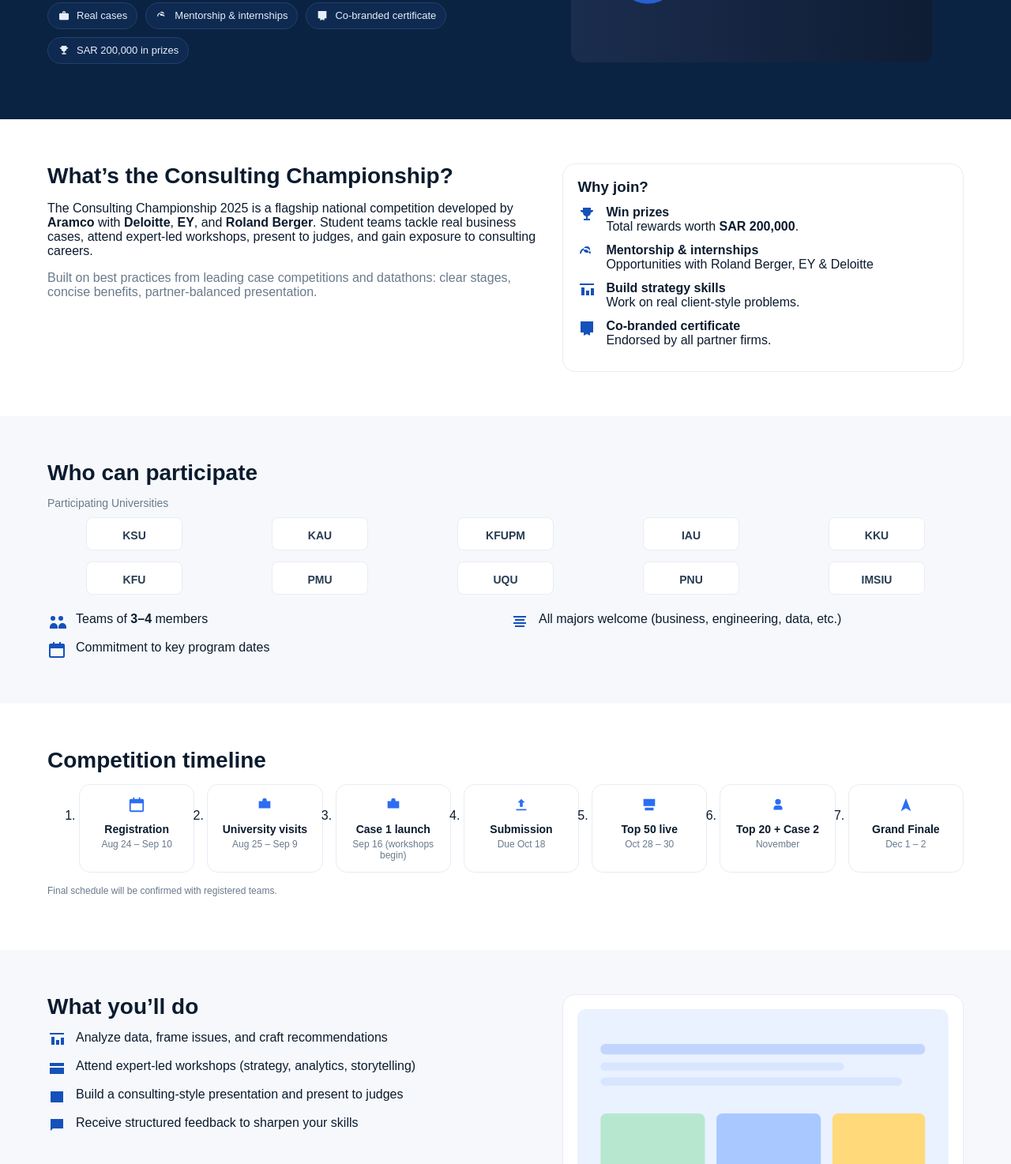
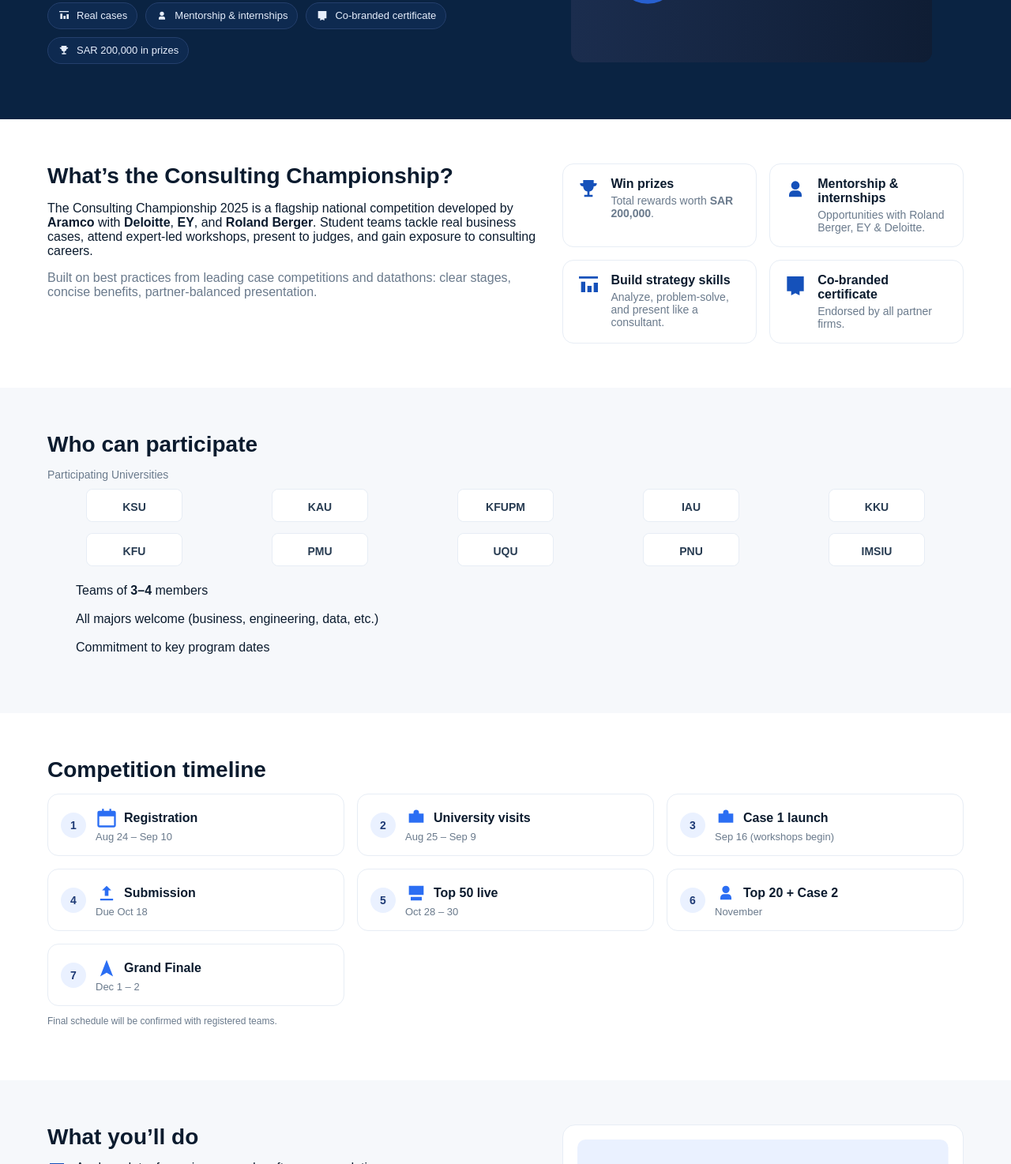
Before and after one commit to Aziz272379/my-site, a plain HTML site: page index.html in a window 1280 px wide. Shown: the part 345-1819 px from the top of the page at 79% size. Drawn offline with Linux system fonts and the light colour scheme.

Commit message:
Update index.html

```diff
--- a/index.html
+++ b/index.html
@@ -17,6 +17,7 @@
     --bg:#ffffff;
     --panel:#f6f8fb;
     --border:#e7edf5;
+    --card:#ffffff;
   }
 
   html,body{
@@ -58,14 +59,31 @@
   .muted{color:var(--muted)}
   .two-col{display:grid;grid-template-columns:1.1fr .9fr;gap:32px;align-items:flex-start}
 
-  /* ===== Icon rows / lists (no bullets) ===== */
+  /* ===== Cards & icon rows ===== */
+  .card{background:var(--card);border:1px solid var(--border);border-radius:16px;padding:18px}
   .icon-row{display:flex;gap:12px;align-items:flex-start;margin:12px 0}
   .icon-row svg{width:24px;height:24px;flex:0 0 24px;color:var(--blue)}
-  .card{background:#fff;border:1px solid var(--border);border-radius:16px;padding:18px}
 
-  /* ===== Eligibility grid ===== */
-  .grid-2{display:grid;grid-template-columns:repeat(2,minmax(0,1fr));gap:12px}
-  .grid-2 .icon-row{margin:0}
+  /* ===== NEW: Benefits grid (2×2) ===== */
+  .benefits-grid{
+    display:grid;
+    grid-template-columns:repeat(2,minmax(0,1fr));
+    gap:16px;
+  }
+  .benefit-card{
+    background:var(--card);
+    border:1px solid var(--border);
+    border-radius:14px;
+    padding:16px;
+    display:flex;
+    gap:12px;
+    align-items:flex-start;
+  }
+  .benefit-icon{
+    width:32px;height:32px;flex:0 0 32px;color:var(--blue);
+  }
+  .benefit-title{margin:0;font-weight:700}
+  .benefit-text{margin:4px 0 0;color:var(--muted);font-size:14px}
 
   /* ===== Universities logo grid ===== */
   .uni-block{margin-top:10px}
@@ -78,12 +96,30 @@
   .uni-badge{width:120px;height:40px;border:1px solid var(--border);border-radius:8px;background:#fff}
   .uni-badge text{font-size:14px;font-weight:700;fill:#283c52;dominant-baseline:middle;text-anchor:middle}
 
-  /* ===== Timeline ===== */
-  .timeline{display:grid;grid-template-columns:repeat(7,1fr);gap:16px;margin-top:8px}
-  .milestone{background:#fff;border:1px solid var(--border);border-radius:14px;padding:14px;text-align:center}
-  .milestone svg{width:22px;height:22px;margin:0 auto 8px;color:#2b6ef3}
-  .milestone h3{font-size:14px;margin:0}
-  .milestone p{font-size:12px;margin:4px 0 0;color:var(--muted)}
+  /* ===== NEW: Structured timeline ===== */
+  .timeline-grid{
+    list-style:none;padding:0;margin:12px 0 0;
+    display:grid;
+    grid-template-columns:repeat(3, minmax(0,1fr));
+    gap:16px;
+  }
+  .tl-card{
+    background:var(--card);
+    border:1px solid var(--border);
+    border-radius:14px;
+    padding:16px;
+    text-align:left;
+    display:grid;grid-template-columns:auto 1fr;gap:12px;align-items:center;
+  }
+  .tl-step{
+    width:32px;height:32px;border-radius:50%;
+    background:#eaf1ff;color:#1f3b76;
+    display:flex;align-items:center;justify-content:center;
+    font-weight:700;font-size:14px;
+  }
+  .tl-icon{width:28px;height:28px;color:#2b6ef3}
+  .tl-title{margin:0;font-size:16px;font-weight:700}
+  .tl-date{margin:2px 0 0;font-size:13px;color:var(--muted)}
 
   /* ===== CTA block & footer ===== */
   .final-cta{background:#0c2547;color:#fff;text-align:center}
@@ -95,40 +131,30 @@
 
   @media (max-width:1000px){
     .hero-grid,.two-col{grid-template-columns:1fr}
-    .timeline{grid-template-columns:repeat(2,1fr)}
-    .grid-2{grid-template-columns:1fr}
     .uni-logos{grid-template-columns:repeat(3,1fr)}
+    .timeline-grid{grid-template-columns:repeat(2, minmax(0,1fr))}
+  }
+  @media (max-width:640px){
+    .timeline-grid{grid-template-columns:1fr}
+    .benefits-grid{grid-template-columns:1fr}
   }
 </style>
 
 <!-- ===== SVG ICON SPRITE (inline, high-res & recolorable) ===== -->
 <svg aria-hidden="true" width="0" height="0" style="position:absolute">
   <defs>
-    <symbol id="i-case" viewBox="0 0 24 24"><path fill="currentColor" d="M9 7V6a3 3 0 0 1 3-3h0a3 3 0 0 1 3 3v1h4a2 2 0 0 1 2 2v4.1l-9 3l-9-3V9a2 2 0 0 1 2-2h4zm2 0h2V6a1 1 0 0 0-1-1h0a1 1 0 0 0-1 1v1zM3 13.2V18a2 2 0 0 0 2 2h14a2 2 0 0 0 2-2v-4.8l-9 3z"/></symbol>
-    <symbol id="i-mentor" viewBox="0 0 24 24"><path fill="currentColor" d="M12 12a4 4 0 1 0-4-4a4 4 0 0 0 4 4m5 1h-2a5 5 0 0 0-10 0H3a7 7 0 0 1 14 0z"/></symbol>
+    <!-- (existing icons kept) -->
+    <symbol id="i-trophy" viewBox="0 0 24 24"><path fill="currentColor" d="M7 3h10v3h3a3 3 0 0 1-3 3a5 5 0 0 1-4 4.9V17h3v2H8v-2h3v-3.1A5 5 0 0 1 7 9a3 3 0 0 1-3-3h3z"/></symbol>
+    <symbol id="i-mentor" viewBox="0 0 24 24"><path fill="currentColor" d="M12 12a4 4 0 1 0-4-4a4 4 0 0 0 4 4m6 7v-2a4 4 0 0 0-4-4H10a4 4 0 0 0-4 4v2z"/></symbol>
+    <symbol id="i-analysis" viewBox="0 0 24 24"><path fill="currentColor" d="M3 3h18v2H3zm2 5h4v10H5zm6 4h4v6h-4zm6-3h4v9h-4z"/></symbol>
     <symbol id="i-certificate" viewBox="0 0 24 24"><path fill="currentColor" d="M4 3h16v14H4zM8 21l4-2l4 2v-4H8z"/></symbol>
-    <symbol id="i-trophy" viewBox="0 0 24 24"><path fill="currentColor" d="M7 3h10v3h3a3 3 0 0 1-3 3a5 5 0 0 1-4 4.9V17h3v2H8v-2h3v-3.1A5 5 0 0 1 7 9a3 3 0 0 1-3-3h3z"/></symbol>
-    <symbol id="i-student" viewBox="0 0 24 24"><path fill="currentColor" d="M12 3l9 4l-9 4L3 7l9-4zm0 6l7 3v3l-7-3l-7 3v-3z"/></symbol>
-    <symbol id="i-team" viewBox="0 0 24 24"><path fill="currentColor" d="M7 11a3 3 0 1 0 0-6a3 3 0 0 0 0 6m10 0a3 3 0 1 0 0-6a3 3 0 0 0 0 6M3 21v-2a5 5 0 0 1 5-5h0a5 5 0 0 1 5 5v2zm11 0v-2a5 5 0 0 1 5-5h0a5 5 0 0 1 5 5v2z"/></symbol>
-    <symbol id="i-majors" viewBox="0 0 24 24"><path fill="currentColor" d="M4 5h16v2H4zm2 4h12v2H6zm-2 4h16v2H4zm2 4h12v2H6z"/></symbol>
-    <symbol id="i-calendar" viewBox="0 0 24 24"><path fill="currentColor" d="M7 2h2v2h6V2h2v2h3a2 2 0 0 1 2 2v14a2 2 0 0 1-2 2H4a2 2 0 0 1-2-2V6a2 2 0 0 1 2-2h3V2zm13 8H4v10h16V10z"/></symbol>
+    <!-- timeline-specific -->
+    <symbol id="i-cal" viewBox="0 0 24 24"><path fill="currentColor" d="M7 2h2v2h6V2h2v2h3a2 2 0 0 1 2 2v14a2 2 0 0 1-2 2H4a2 2 0 0 1-2-2V6a2 2 0 0 1 2-2h3V2zm13 8H4v10h16V10z"/></symbol>
     <symbol id="i-brief" viewBox="0 0 24 24"><path fill="currentColor" d="M4 7h16v10H4zM9 7V6a3 3 0 0 1 3-3a3 3 0 0 1 3 3v1z"/></symbol>
     <symbol id="i-upload" viewBox="0 0 24 24"><path fill="currentColor" d="M5 20h14v-2H5zM12 4l5 5h-3v6h-4V9H7z"/></symbol>
     <symbol id="i-present" viewBox="0 0 24 24"><path fill="currentColor" d="M4 4h16v10H4zM6 16h12v4H6z"/></symbol>
     <symbol id="i-mentorship" viewBox="0 0 24 24"><path fill="currentColor" d="M12 12a4 4 0 1 0-4-4a4 4 0 0 0 4 4m6 7v-2a4 4 0 0 0-4-4H10a4 4 0 0 0-4 4v2z"/></symbol>
     <symbol id="i-finale" viewBox="0 0 24 24"><path fill="currentColor" d="M5 21l7-18l7 18l-7-4z"/></symbol>
-    <symbol id="i-analysis" viewBox="0 0 24 24"><path fill="currentColor" d="M3 3h18v2H3zm2 5h4v10H5zm6 4h4v6h-4zm6-3h4v9h-4z"/></symbol>
-    <symbol id="i-workshop" viewBox="0 0 24 24"><path fill="currentColor" d="M3 5h18v4H3zM3 11h18v8H3z"/></symbol>
-    <symbol id="i-deck" viewBox="0 0 24 24"><path fill="currentColor" d="M4 5h16v14H4zM7 8h10v2H7zm0 4h6v2H7z"/></symbol>
-    <symbol id="i-feedback" viewBox="0 0 24 24"><path fill="currentColor" d="M4 4h16v12H7l-3 3z"/></symbol>
-    <symbol id="i-form" viewBox="0 0 24 24"><path fill="currentColor" d="M5 3h14v18H5zM8 7h8v2H8zm0 4h8v2H8zm0 4h6v2H8z"/></symbol>
-    <symbol id="i-member" viewBox="0 0 24 24"><path fill="currentColor" d="M12 12a4 4 0 1 0-4-4a4 4 0 0 0 4 4m6 7v-2a6 6 0 0 0-12 0v2z"/></symbol>
-    <symbol id="i-leader" viewBox="0 0 24 24"><path fill="currentColor" d="M12 2l3 6l6 .5l-4.5 4l1.5 6l-6-3.5L6 18.5l1.5-6L3 8.5L9 8z"/></symbol>
-    <symbol id="i-email" viewBox="0 0 24 24"><path fill="currentColor" d="M2 6h20v12H2zM4 8l8 5l8-5"/></symbol>
-    <symbol id="i-guide" viewBox="0 0 24 24"><path fill="currentColor" d="M6 3h12v18H6zM8 6h8v2H8zm0 4h8v2H8z"/></symbol>
-    <symbol id="i-unlock" viewBox="0 0 24 24"><path fill="currentColor" d="M17 8V7a5 5 0 0 0-10 0h2a3 3 0 1 1 6 0v1h1a2 2 0 0 1 2 2v9a2 2 0 0 1-2 2H7a2 2 0 0 1-2-2v-9a2 2 0 0 1 2-2z"/></symbol>
-    <symbol id="i-advance" viewBox="0 0 24 24"><path fill="currentColor" d="M4 12h12l-5-5l1.4-1.4L22 13l-9.6 7.4L11 19l5-5H4z"/></symbol>
-    <symbol id="i-chat" viewBox="0 0 24 24"><path fill="currentColor" d="M4 4h16v10H7l-3 3z"/></symbol>
   </defs>
 </svg>
 </head>
@@ -140,7 +166,6 @@
   <div class="container">
     <span class="ribbon-text">Powered by <strong>Aramco</strong> in collaboration with <strong>EY</strong>, <strong>Deloitte</strong>, and <strong>Roland Berger</strong></span>
     <div class="logo-strip" role="img" aria-label="Partner logos">
-      <!-- Replace these placeholder badges with official SVG wordmarks if desired -->
       <svg class="logo-badge" viewBox="0 0 64 24" aria-label="Aramco"><text x="6" y="16">Aramco</text></svg>
       <svg class="logo-badge" viewBox="0 0 64 24" aria-label="EY"><text x="24" y="16">EY</text></svg>
       <svg class="logo-badge" viewBox="0 0 84 24" aria-label="Deloitte"><text x="6" y="16">Deloitte</text></svg>
@@ -156,18 +181,17 @@
       <h1>Consulting Championship 2025</h1>
       <p class="subhead">A national program empowering Saudi university students to solve real business cases judged by global consulting firms.</p>
       <div>
-        <a href="https://consultingchampionship2025.cognistreamer.com" class="cta cta-primary">Register Now</a>
+        <a href="https://consultingchampionship2025.cognistreamer.com" target="_blank" rel="noopener" class="cta cta-primary">Register Now</a>
         <a href="#about" class="cta cta-secondary">How it works</a>
       </div>
       <div class="value-chips" aria-label="Key value points">
-        <span class="chip"><svg><use href="#i-case"/></svg>Real cases</span>
+        <span class="chip"><svg><use href="#i-analysis"/></svg>Real cases</span>
         <span class="chip"><svg><use href="#i-mentor"/></svg>Mentorship & internships</span>
         <span class="chip"><svg><use href="#i-certificate"/></svg>Co-branded certificate</span>
         <span class="chip"><svg><use href="#i-trophy"/></svg>SAR 200,000 in prizes</span>
       </div>
     </div>
 
-    <!-- Hero visual (SVG illustration placeholder) -->
     <figure class="hero-art" aria-label="Students collaborating during a case workshop">
       <svg viewBox="0 0 800 520" role="img" aria-hidden="true">
         <defs>
@@ -190,7 +214,7 @@
 
 <main>
 
-  <!-- ===== About + Why Join ===== -->
+  <!-- ===== About + Why Join (now 2×2 grid) ===== -->
   <section id="about" class="section">
     <div class="container two-col">
       <div>
@@ -199,40 +223,60 @@
         <p class="muted">Built on best practices from leading case competitions and datathons: clear stages, concise benefits, partner-balanced presentation.</p>
       </div>
 
-      <aside class="card" aria-label="Why join">
-        <h3 style="margin:0 0 6px;">Why join?</h3>
-        <div class="icon-row"><svg><use href="#i-trophy"/></svg><div><strong>Win prizes</strong><br/>Total rewards worth <strong>SAR 200,000</strong>.</div></div>
-        <div class="icon-row"><svg><use href="#i-mentor"/></svg><div><strong>Mentorship & internships</strong><br/>Opportunities with Roland Berger, EY & Deloitte</div></div>
-        <div class="icon-row"><svg><use href="#i-analysis"/></svg><div><strong>Build strategy skills</strong><br/>Work on real client-style problems.</div></div>
-        <div class="icon-row"><svg><use href="#i-certificate"/></svg><div><strong>Co-branded certificate</strong><br/>Endorsed by all partner firms.</div></div>
-      </aside>
+      <!-- NEW: benefits grid (prize first) -->
+      <div class="benefits-grid" aria-label="Why join">
+        <div class="benefit-card">
+          <svg class="benefit-icon"><use href="#i-trophy"/></svg>
+          <div>
+            <p class="benefit-title">Win prizes</p>
+            <p class="benefit-text">Total rewards worth <strong>SAR 200,000</strong>.</p>
+          </div>
+        </div>
+        <div class="benefit-card">
+          <svg class="benefit-icon"><use href="#i-mentor"/></svg>
+          <div>
+            <p class="benefit-title">Mentorship & internships</p>
+            <p class="benefit-text">Opportunities with Roland Berger, EY & Deloitte.</p>
+          </div>
+        </div>
+        <div class="benefit-card">
+          <svg class="benefit-icon"><use href="#i-analysis"/></svg>
+          <div>
+            <p class="benefit-title">Build strategy skills</p>
+            <p class="benefit-text">Analyze, problem‑solve, and present like a consultant.</p>
+          </div>
+        </div>
+        <div class="benefit-card">
+          <svg class="benefit-icon"><use href="#i-certificate"/></svg>
+          <div>
+            <p class="benefit-title">Co‑branded certificate</p>
+            <p class="benefit-text">Endorsed by all partner firms.</p>
+          </div>
+        </div>
+      </div>
     </div>
   </section>
 
-  <!-- ===== Eligibility (now with 10 university logos) ===== -->
+  <!-- ===== Eligibility (logos kept) ===== -->
   <section class="section alt">
     <div class="container">
       <h2>Who can participate</h2>
-
-      <!-- Participating universities: logos only -->
       <div class="uni-block" aria-label="Participating universities">
         <div class="uni-title">Participating Universities</div>
         <div class="uni-logos">
-          <!-- Placeholder badges — replace with official SVG wordmarks as needed -->
-          <svg class="uni-badge" viewBox="0 0 120 40" aria-label="King Saud University (KSU)"><rect width="120" height="40" rx="8" fill="#fff"/><text x="60" y="23">KSU</text></svg>
-          <svg class="uni-badge" viewBox="0 0 120 40" aria-label="King Abdulaziz University (KAU)"><rect width="120" height="40" rx="8" fill="#fff"/><text x="60" y="23">KAU</text></svg>
+          <svg class="uni-badge" viewBox="0 0 120 40" aria-label="KSU"><rect width="120" height="40" rx="8" fill="#fff"/><text x="60" y="23">KSU</text></svg>
+          <svg class="uni-badge" viewBox="0 0 120 40" aria-label="KAU"><rect width="120" height="40" rx="8" fill="#fff"/><text x="60" y="23">KAU</text></svg>
           <svg class="uni-badge" viewBox="0 0 120 40" aria-label="KFUPM"><rect width="120" height="40" rx="8" fill="#fff"/><text x="60" y="23">KFUPM</text></svg>
-          <svg class="uni-badge" viewBox="0 0 120 40" aria-label="Imam Abdulrahman Bin Faisal (IAU)"><rect width="120" height="40" rx="8" fill="#fff"/><text x="60" y="23">IAU</text></svg>
-          <svg class="uni-badge" viewBox="0 0 120 40" aria-label="King Khalid University (KKU)"><rect width="120" height="40" rx="8" fill="#fff"/><text x="60" y="23">KKU</text></svg>
-          <svg class="uni-badge" viewBox="0 0 120 40" aria-label="King Faisal University (KFU)"><rect width="120" height="40" rx="8" fill="#fff"/><text x="60" y="23">KFU</text></svg>
-          <svg class="uni-badge" viewBox="0 0 120 40" aria-label="Prince Mohammad Bin Fahd (PMU)"><rect width="120" height="40" rx="8" fill="#fff"/><text x="60" y="23">PMU</text></svg>
-          <svg class="uni-badge" viewBox="0 0 120 40" aria-label="Umm Al-Qura (UQU)"><rect width="120" height="40" rx="8" fill="#fff"/><text x="60" y="23">UQU</text></svg>
-          <svg class="uni-badge" viewBox="0 0 120 40" aria-label="Princess Nourah (PNU)"><rect width="120" height="40" rx="8" fill="#fff"/><text x="60" y="23">PNU</text></svg>
-          <svg class="uni-badge" viewBox="0 0 120 40" aria-label="Imam Mohammad Ibn Saud (IMSIU)"><rect width="120" height="40" rx="8" fill="#fff"/><text x="60" y="23">IMSIU</text></svg>
+          <svg class="uni-badge" viewBox="0 0 120 40" aria-label="IAU"><rect width="120" height="40" rx="8" fill="#fff"/><text x="60" y="23">IAU</text></svg>
+          <svg class="uni-badge" viewBox="0 0 120 40" aria-label="KKU"><rect width="120" height="40" rx="8" fill="#fff"/><text x="60" y="23">KKU</text></svg>
+          <svg class="uni-badge" viewBox="0 0 120 40" aria-label="KFU"><rect width="120" height="40" rx="8" fill="#fff"/><text x="60" y="23">KFU</text></svg>
+          <svg class="uni-badge" viewBox="0 0 120 40" aria-label="PMU"><rect width="120" height="40" rx="8" fill="#fff"/><text x="60" y="23">PMU</text></svg>
+          <svg class="uni-badge" viewBox="0 0 120 40" aria-label="UQU"><rect width="120" height="40" rx="8" fill="#fff"/><text x="60" y="23">UQU</text></svg>
+          <svg class="uni-badge" viewBox="0 0 120 40" aria-label="PNU"><rect width="120" height="40" rx="8" fill="#fff"/><text x="60" y="23">PNU</text></svg>
+          <svg class="uni-badge" viewBox="0 0 120 40" aria-label="IMSIU"><rect width="120" height="40" rx="8" fill="#fff"/><text x="60" y="23">IMSIU</text></svg>
         </div>
       </div>
 
-      <!-- Remaining eligibility items (icons, no bullets) -->
       <div class="grid-2" style="margin-top:22px" role="list">
         <div class="icon-row" role="listitem"><svg><use href="#i-team"/></svg><div>Teams of <strong>3–4</strong> members</div></div>
         <div class="icon-row" role="listitem"><svg><use href="#i-majors"/></svg><div>All majors welcome (business, engineering, data, etc.)</div></div>
@@ -241,24 +285,95 @@
     </div>
   </section>
 
-  <!-- ===== Timeline ===== -->
+  <!-- ===== Competition timeline (restructured) ===== -->
   <section class="section">
     <div class="container">
       <h2>Competition timeline</h2>
-      <ol class="timeline">
-        <li class="milestone"><svg><use href="#i-calendar"/></svg><h3>Registration</h3><p>Aug 24 – Sep 10</p></li>
-        <li class="milestone"><svg><use href="#i-brief"/></svg><h3>University visits</h3><p>Aug 25 – Sep 9</p></li>
-        <li class="milestone"><svg><use href="#i-brief"/></svg><h3>Case 1 launch</h3><p>Sep 16 (workshops begin)</p></li>
-        <li class="milestone"><svg><use href="#i-upload"/></svg><h3>Submission</h3><p>Due Oct 18</p></li>
-        <li class="milestone"><svg><use href="#i-present"/></svg><h3>Top 50 live</h3><p>Oct 28 – 30</p></li>
-        <li class="milestone"><svg><use href="#i-mentorship"/></svg><h3>Top 20 + Case 2</h3><p>November</p></li>
-        <li class="milestone"><svg><use href="#i-finale"/></svg><h3>Grand Finale</h3><p>Dec 1 – 2</p></li>
+
+      <ol class="timeline-grid">
+        <li class="tl-card">
+          <div class="tl-step">1</div>
+          <div>
+            <div style="display:flex;gap:8px;align-items:center">
+              <svg class="tl-icon"><use href="#i-cal"/></svg>
+              <p class="tl-title">Registration</p>
+            </div>
+            <p class="tl-date">Aug 24 – Sep 10</p>
+          </div>
+        </li>
+
+        <li class="tl-card">
+          <div class="tl-step">2</div>
+          <div>
+            <div style="display:flex;gap:8px;align-items:center">
+              <svg class="tl-icon"><use href="#i-brief"/></svg>
+              <p class="tl-title">University visits</p>
+            </div>
+            <p class="tl-date">Aug 25 – Sep 9</p>
+          </div>
+        </li>
+
+        <li class="tl-card">
+          <div class="tl-step">3</div>
+          <div>
+            <div style="display:flex;gap:8px;align-items:center">
+              <svg class="tl-icon"><use href="#i-brief"/></svg>
+              <p class="tl-title">Case 1 launch</p>
+            </div>
+            <p class="tl-date">Sep 16 (workshops begin)</p>
+          </div>
+        </li>
+
+        <li class="tl-card">
+          <div class="tl-step">4</div>
+          <div>
+            <div style="display:flex;gap:8px;align-items:center">
+              <svg class="tl-icon"><use href="#i-upload"/></svg>
+              <p class="tl-title">Submission</p>
+            </div>
+            <p class="tl-date">Due Oct 18</p>
+          </div>
+        </li>
+
+        <li class="tl-card">
+          <div class="tl-step">5</div>
+          <div>
+            <div style="display:flex;gap:8px;align-items:center">
+              <svg class="tl-icon"><use href="#i-present"/></svg>
+              <p class="tl-title">Top 50 live</p>
+            </div>
+            <p class="tl-date">Oct 28 – 30</p>
+          </div>
+        </li>
+
+        <li class="tl-card">
+          <div class="tl-step">6</div>
+          <div>
+            <div style="display:flex;gap:8px;align-items:center">
+              <svg class="tl-icon"><use href="#i-mentorship"/></svg>
+              <p class="tl-title">Top 20 + Case 2</p>
+            </div>
+            <p class="tl-date">November</p>
+          </div>
+        </li>
+
+        <li class="tl-card">
+          <div class="tl-step">7</div>
+          <div>
+            <div style="display:flex;gap:8px;align-items:center">
+              <svg class="tl-icon"><use href="#i-finale"/></svg>
+              <p class="tl-title">Grand Finale</p>
+            </div>
+            <p class="tl-date">Dec 1 – 2</p>
+          </div>
+        </li>
       </ol>
+
       <p class="small muted">Final schedule will be confirmed with registered teams.</p>
     </div>
   </section>
 
-  <!-- ===== What You'll Do ===== -->
+  <!-- ===== What You'll Do (unchanged) ===== -->
   <section class="section alt">
     <div class="container two-col">
       <div>
@@ -269,7 +384,6 @@
         <div class="icon-row"><svg><use href="#i-feedback"/></svg><div>Receive structured feedback to sharpen your skills</div></div>
       </div>
       <div class="card">
-        <!-- simple decorative SVG instead of photo -->
         <svg viewBox="0 0 640 360" aria-hidden="true">
           <rect width="640" height="360" rx="14" fill="#eaf1ff"/>
           <rect x="40" y="60" width="560" height="18" rx="8" fill="#c2d5ff"/>
@@ -291,7 +405,7 @@
       <div class="icon-row"><svg><use href="#i-member"/></svg><div>For each member: full name, personal & university emails (<code>.edu.sa</code>), GPA & scale, major, graduation year, phone (+966), optional LinkedIn & CV</div></div>
       <div class="icon-row"><svg><use href="#i-leader"/></svg><div>Designate one <strong>Team Leader</strong></div></div>
       <div style="display:flex;gap:16px;align-items:center;margin-top:12px">
-        <a href="https://consultingchampionship2025.cognistreamer.com" class="cta cta-primary">Register your team</a>
+        <a href="https://consultingchampionship2025.cognistreamer.com" target="_blank" rel="noopener" class="cta cta-primary">Register your team</a>
         <span class="muted">Deadline: <strong>September 10, 2025</strong></span>
       </div>
     </div>
@@ -321,7 +435,7 @@
   <section class="final-cta section">
     <div class="container">
       <h2>Ready to compete?</h2>
-      <a href="https://consultingchampionship2025.cognistreamer.com/" class="cta cta-primary">Register Now</a>
+      <a href="https://consultingchampionship2025.cognistreamer.com" target="_blank" rel="noopener" class="cta cta-primary">Register Now</a>
       <p class="small" style="margin-top:8px;">Form your team today. Limited seats.</p>
     </div>
   </section>
```
